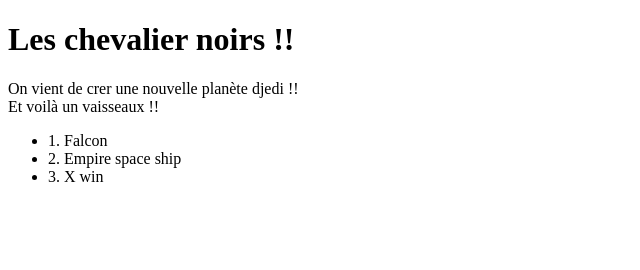
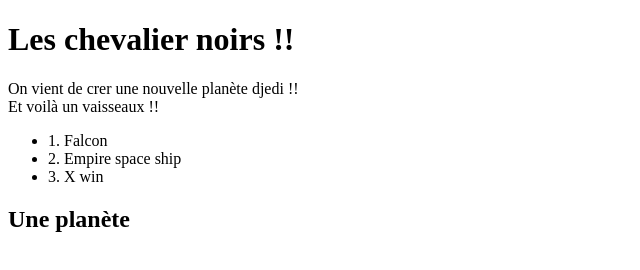
Before and after one commit to bessemardhaoui/Git-hub-discovery, a plain HTML site: page index.html in a window 1280 px wide. Shown: the whole page, without its empty margins (0-640 px from the left). Drawn offline with Linux system fonts and the light colour scheme.

Commit message:
new head

```diff
--- a/index.html
+++ b/index.html
@@ -20,7 +20,9 @@
     <li>2. Empire space ship</li>
     <li>3. X win</li>
 </ul>
-
+   <div>
+    <h2>Une planète</h2>
+   </div>
 
 
 </body>
```
